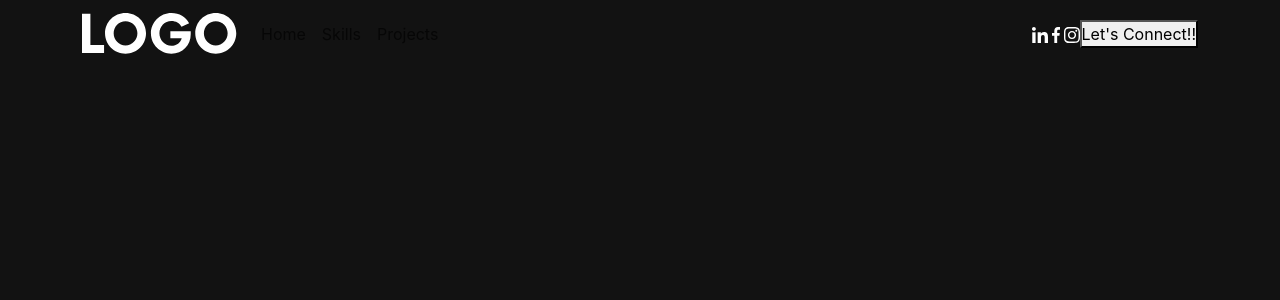
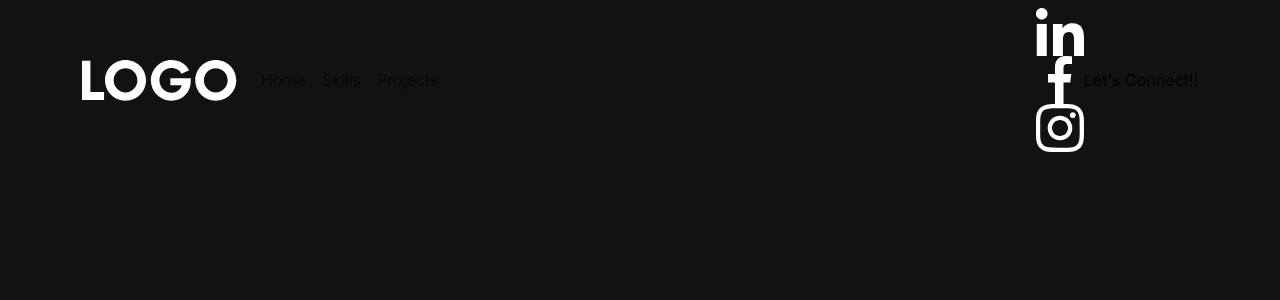
Before and after one commit to saurav-04/portfolio-personal, a React (Create React App) app: page / in a window 1280 px wide. Shown: the top 300 px of the page. Built offline with nearby package versions, Linux system fonts and the light colour scheme.

Commit message:
update src\App.css

```diff
--- a/src/App.css
+++ b/src/App.css
@@ -37,3 +37,49 @@ body{
     color: #fff !important;
     font-family: 'Central' sans-serif !important;
 }
+
+h1,h2,h3,h4,h5,h6{
+    padding: 0;
+    margin: 0;
+    line-height: normal;
+}
+
+p, a, li, button, ul {
+    margin: 0;
+    padding: 0;
+    line-height: normal;
+    text-decoration: none;
+  }
+
+  a:hover {
+    text-decoration: none;
+  }
+
+  img {
+    width: 100%;
+    height: auto;
+  }
+
+  button {
+    border: 0;
+    background-color: transparent;
+  }
+
+  input:focus, textarea:focus, select:focus {
+    outline: none;
+  }
+
+  @media (min-width:1700px) {
+      main .container {
+          max-width: 100%;
+          padding: 0 150px;
+      }
+  }
+
+  p.success {
+      color: green;
+  }
+
+  p.danger {
+      color: red;
+  }
```
